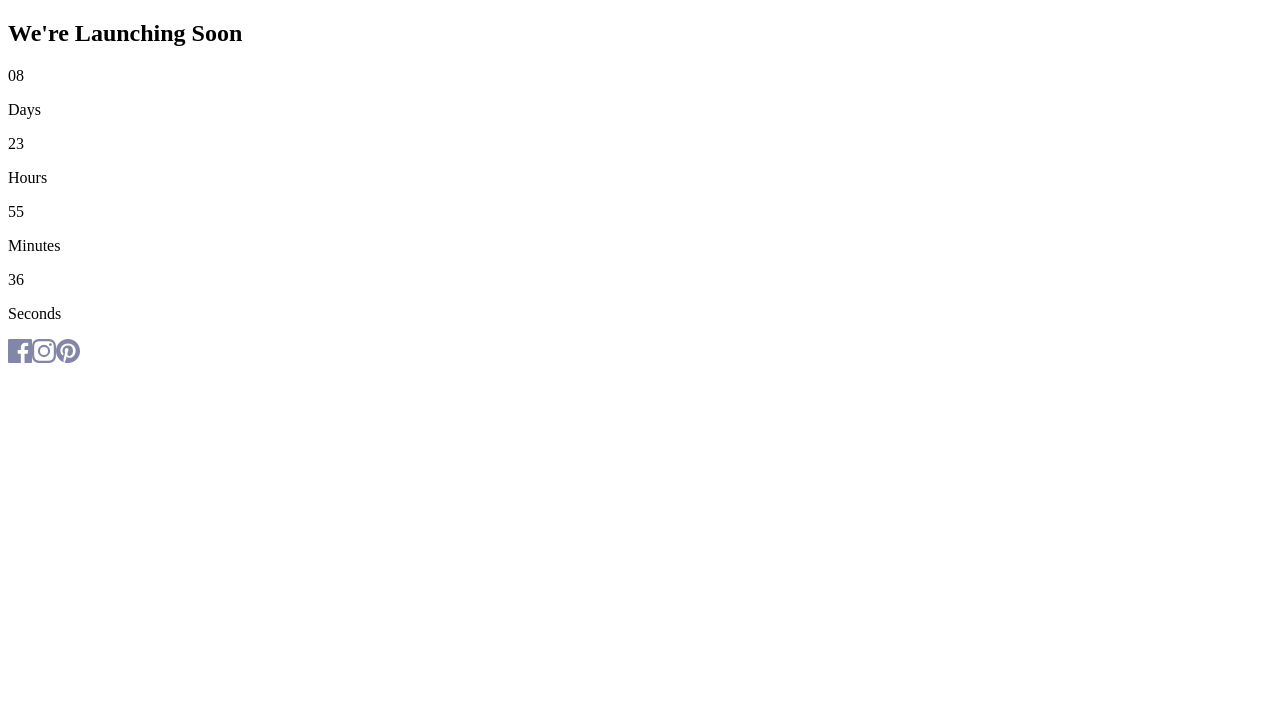
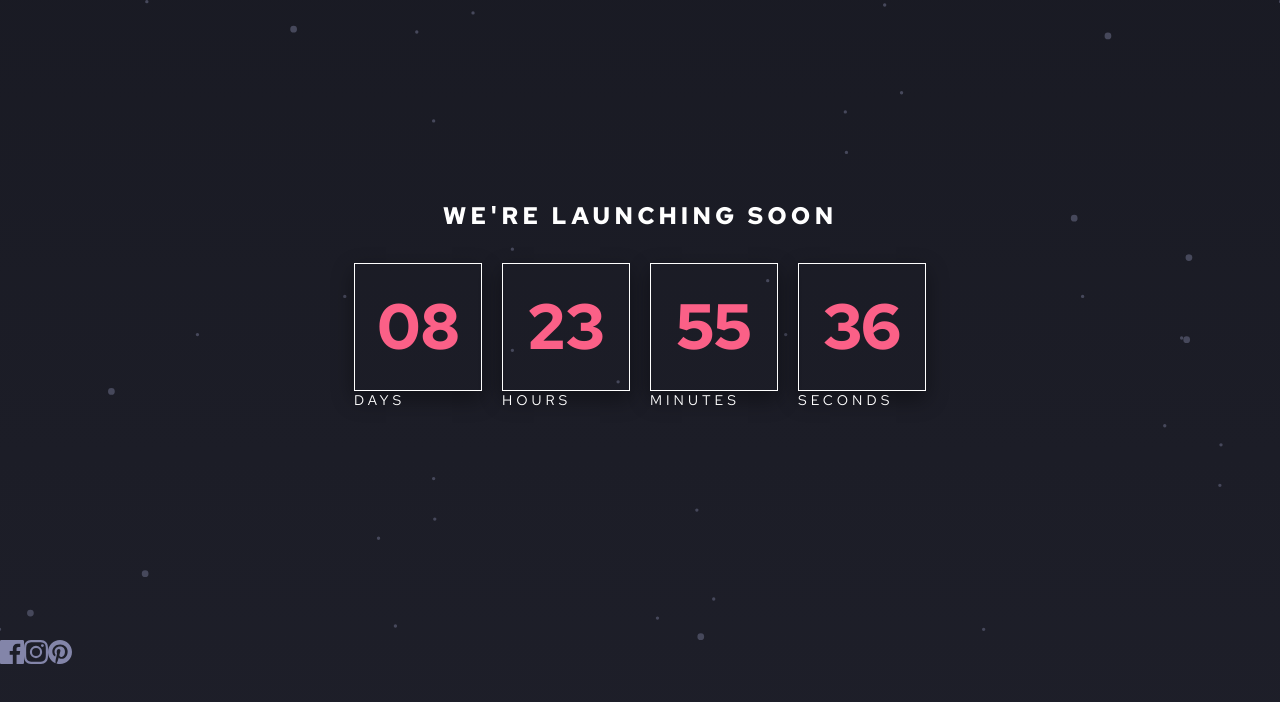
Before and after one commit to mmuneeb1000/launch-countdown-timer-dynamic, a React (Vite) app in the folder client/: page / in a window 1280 px wide. Shown: the top 702 px of the page. Built offline with nearby package versions, Linux system fonts and the light colour scheme.

Commit message:
initial styling setup and reset

```diff
--- a/client/index.html
+++ b/client/index.html
@@ -4,6 +4,12 @@
     <meta charset="UTF-8" />
     <link rel="icon" type="image/svg+xml" href="/favicon.svg" />
     <meta name="viewport" content="width=device-width, initial-scale=1.0" />
+    <link rel="preconnect" href="https://fonts.googleapis.com" />
+    <link rel="preconnect" href="https://fonts.gstatic.com" crossorigin />
+    <link
+      href="https://fonts.googleapis.com/css2?family=Red+Hat+Text:ital,wght@0,300..700;1,300..700&display=swap"
+      rel="stylesheet"
+    />
     <title>client</title>
   </head>
   <body>
--- a/client/src/components/Countdown.jsx
+++ b/client/src/components/Countdown.jsx
@@ -40,8 +40,9 @@ function Countdown() {
   }, []);
 
   return (
-    <section class="countdown-container">
+    <section className="wrapper">
       <h1>We're Launching Soon</h1>
+      <div className="countdown-container">
         <div className="countdown">
           <span className="time-count">
             {String(timeLeft.days).padStart(2, "0")}
@@ -66,6 +67,7 @@ function Countdown() {
           </span>
           <p className="time-label">Seconds</p>
         </div>
+      </div>
     </section>
   );
 }
--- a/client/src/index.css
+++ b/client/src/index.css
@@ -0,0 +1,75 @@
+:root {
+  --white: hsl(0, 0%, 100%);
+  --purple-700: hsl(236, 21%, 26%);
+  --purple-800: hsl(235, 16%, 14%);
+  --purple-900: hsl(234, 17%, 12%);
+  --lavender-300: hsl(237, 18%, 59%);
+  --pink-100: hsl(345, 95%, 68%);
+}
+
+* {
+  margin: 0;
+  padding: 0;
+  box-sizing: border-box;
+}
+
+body {
+  font-family: "Red Hat Text", sans-serif;
+  font-size: 14px;
+  color: var(--white);
+}
+
+h1,
+p {
+  text-transform: uppercase;
+  letter-spacing: 4px;
+}
+
+h1 {
+  font-size: 1.5rem;
+}
+
+.wrapper {
+  display: flex;
+  flex-direction: column;
+  justify-content: center;
+  align-items: center;
+  min-height: 80vh;
+  background-image: url(./assets/images/bg-stars.svg);
+  background-repeat: no-repeat;
+  background-size: cover;
+  background-position: center;
+}
+
+.wrapper::before {
+  content: "";
+  position: absolute;
+  top: 0;
+  left: 0;
+  right: 0;
+  bottom: 0;
+  background: linear-gradient(to bottom, var(--purple-900), var(--purple-800));
+  z-index: -1;
+}
+.countdown-container {
+  display: flex;
+  min-height: 20vh;
+  justify-content: center;
+  align-items: center;
+  padding: 2rem;
+  gap: 1.25rem;
+}
+
+.countdown span {
+  display: flex;
+  width: 8rem;
+  height: 8rem;
+  justify-content: center;
+  align-items: center;
+  flex-direction: column;
+  border: 1px solid var(--white);
+  font-size: 4rem;
+  font-weight: 700;
+  color: var(--pink-100);
+  box-shadow: 0 8px 20px rgba(0, 0, 0, 0.4);
+}
```
Lines whose indentation alone changed are shown as unchanged.
